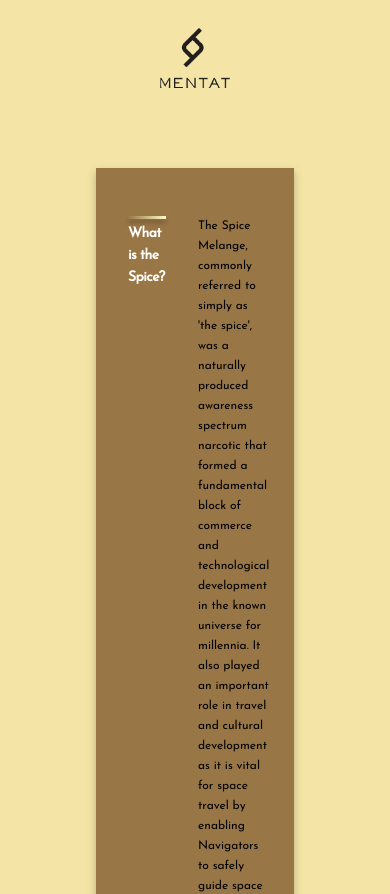
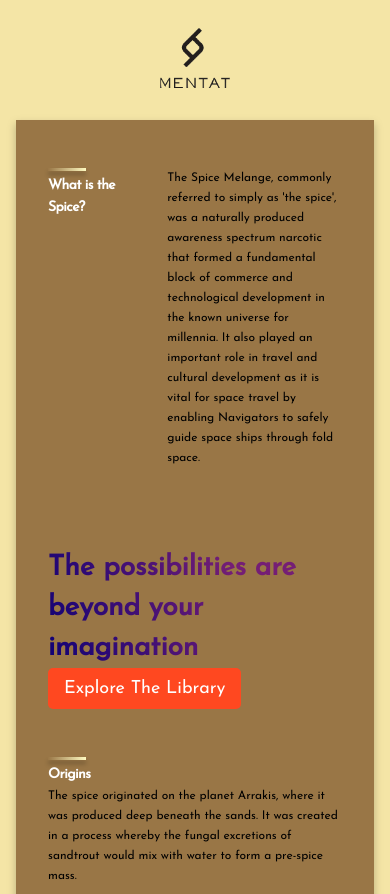
Before and after one commit to laszlosomogyimusic/SpiceOfDune, a React (Create React App) app: page / in a window 390 px wide. Shown: the part 1160-2054 px from the top of the page. Built offline with nearby package versions, Linux system fonts and the light colour scheme.

Commit message:
What Spice - responsive issue fixed

```diff
--- a/src/App.css
+++ b/src/App.css
@@ -100,10 +100,18 @@ a {
   .section--padding {
     padding: 1rem 4rem;
   }
+
+  .section--margin {
+    margin: 2rem 3rem;
+  }
 }
 
 @media screen and (max-width: 490px) {
   .section--padding {
     padding: 0rem 1rem;
   }
+
+  .section--margin {
+    margin: 1rem 1rem;
+  }
 }
--- a/src/components/feature/feature.css
+++ b/src/components/feature/feature.css
@@ -96,7 +96,7 @@
 }
 
 @media screen and (max-width: 350px) {
-  .feature__bottom-section {
+  .feature--column {
       margin: 1rem 0;
       min-width: 100%;
   }
```
